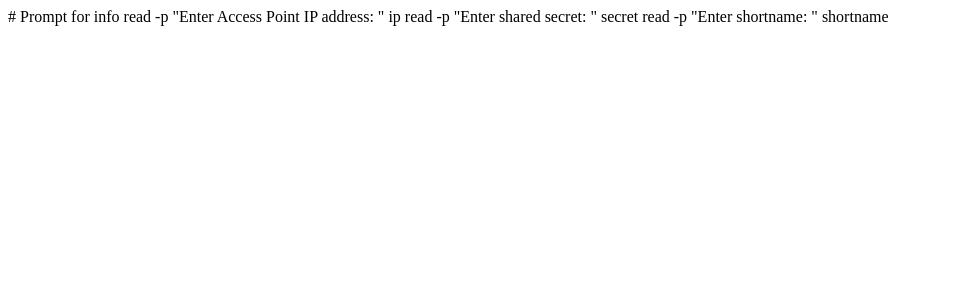
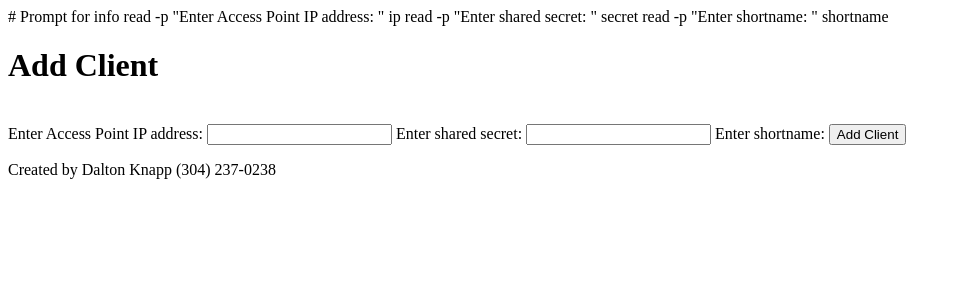
Before and after one commit to PortMaster1/Plumbing-Repair, a Flask app: template templates/add_client.html in a window 1280 px wide. Shown: the top 300 px of the page, without its empty margins (0-961 px from the left). Run offline with Flask 3, Linux system fonts and the light colour scheme; the template is opened without the code that fills it, so the values that code supplies are empty.

Commit message:
Update add_client.html

```diff
--- a/templates/add_client.html
+++ b/templates/add_client.html
@@ -2,3 +2,27 @@
 read -p "Enter Access Point IP address: " ip
 read -p "Enter shared secret: " secret
 read -p "Enter shortname: " shortname
+
+<!DOCTYPE html>
+<html>
+<head>
+    <meta charset="UTF-8" />
+    <title>Add Client - FreeRADIUS</title>
+</head>
+<body>
+    <h1>Add Client</h1>
+    <br>
+    <div>
+        <form action="/add_client" method="post">
+            <label for="ip_address">Enter Access Point IP address:</label>
+            <input type="text" id="ip_address" name="ip_address">
+            <label for="secret">Enter shared secret:</label>
+            <input type="text" id="secret" name="secret">
+            <label for="shortname">Enter shortname:</label>
+            <button type="submit">Add Client</button>
+    </div>
+    <footer>
+        <p> Created by Dalton Knapp (304) 237-0238 </p>
+    </footer>
+</body>
+</html>
```
